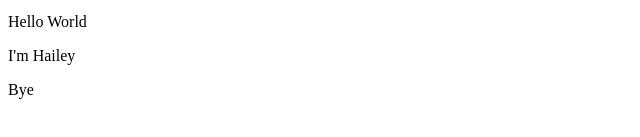
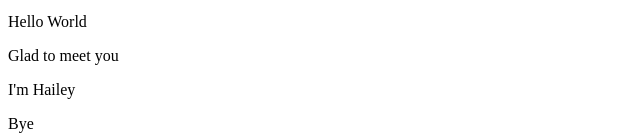
Before and after one commit to Maybeiley/MathTool, a plain HTML site: page index.html in a window 1280 px wide. Shown: the part 377-514 px from the top of the page, without its empty margins (0-640 px from the left). Drawn offline with Linux system fonts and the light colour scheme.

```diff
--- a/index.html
+++ b/index.html
@@ -15,6 +15,7 @@
 <p>Hello World</p>
 <p>Hello World</p>
 <p>Hello World</p>
+<p>Glad to meet you</p>
 <p>I'm Hailey</p>
 <span>Bye</span>
 </body>
```
Also changed, not shown: 1 other file.
